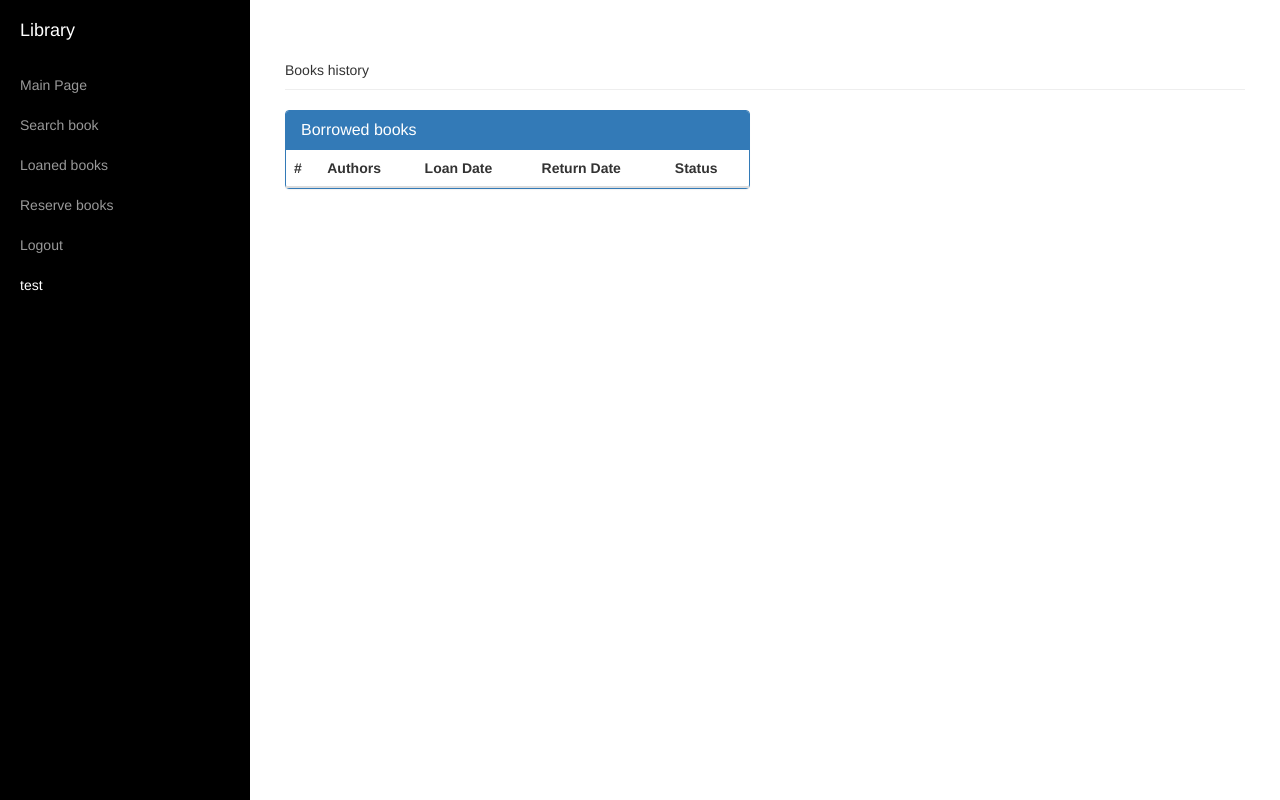
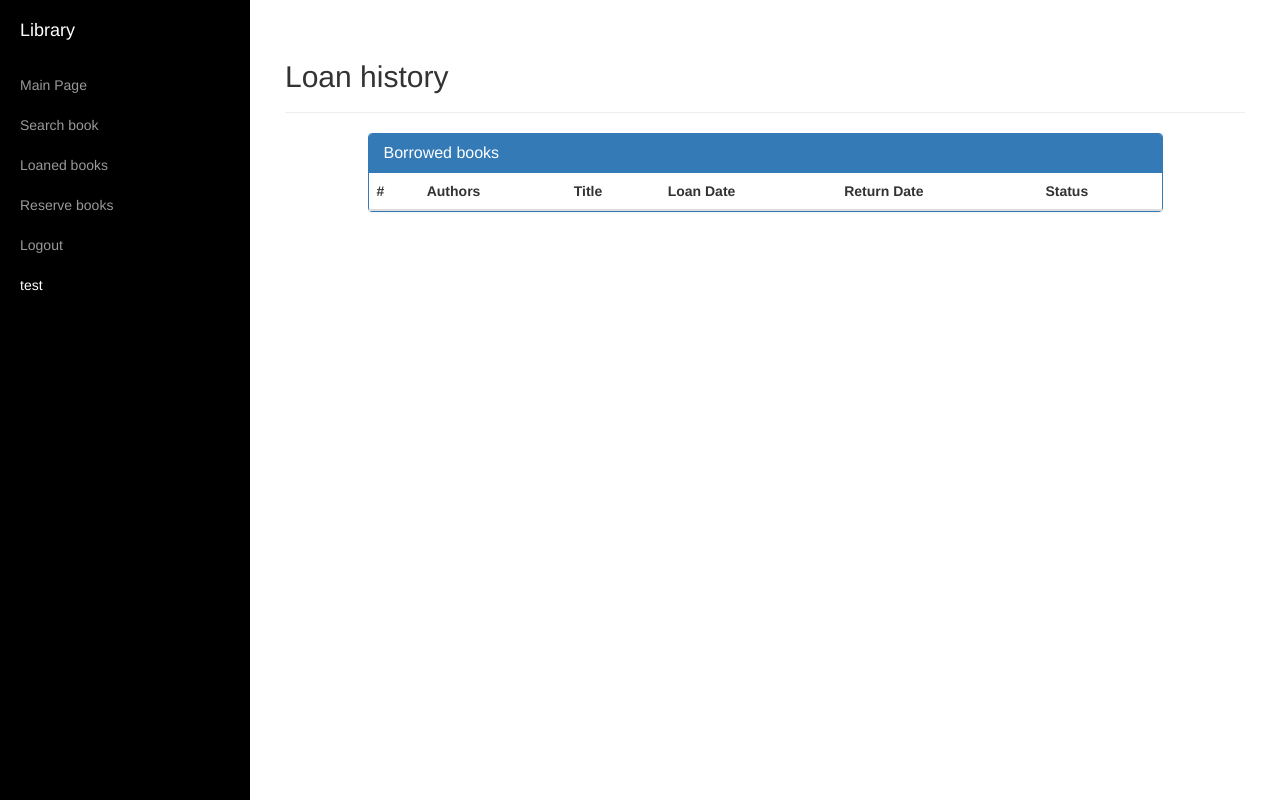
Before and after one commit to xxxnoxisxxx/library, a Django app: page /account/user/test/ in a window 1280 px wide. Run offline with Django 3.2, Linux system fonts and the light colour scheme; a user stored in the database is signed in; data comes from the database, SQL or seed files in the repository; lists and menus that the app fills with data are empty; parts of the project's set-up code (start-up, migrations or seed data) failed here and were passed over; some libraries are stand-ins or nearby versions.

Commit message:
loan works, loan history update

```diff
--- a/account/templates/account/user/detail.html
+++ b/account/templates/account/user/detail.html
@@ -4,10 +4,10 @@
 {% block content %}
 
 <div class="page-header">
-    Books history
+    <h2>Loan history</h2>
 </div>
         <div class="row">
-            <div class="col-md-6">
+            <div class="col-lg-10 col-lg-offset-1">
                 <div class="panel panel-primary">
                     <div class="panel-heading">
                         <h3 class="panel-title">Borrowed books</h3>
@@ -17,22 +17,22 @@
                         <tr>
                             <th>#</th>
                             <th>Authors</th>
+                            <th>Title</th>
                             <th>Loan Date</th>
                             <th>Return Date</th>
                             <th>Status</th>
                         </tr>
                         </thead>
                         <tbody>
-                        {% for loan in user.loans %}
-                            {% for item in loan.items %}
-                                <tr>
+                        {% for loan in request.user.reader.loan_set.all %}
+                        <tr>
                                     <td>{{ forloop.counter }}</td>
-                                    <td>{{ item.authors }}</td>
+                                    <td>{{ loan.items.books }}</td>
+                                    <td> {{ loan.items.books.authors.all|join:", " }}</td>
                                     <td>{{ loan.loan_date }}</td>
                                     <td>{{ loan.return_date }}</td>
-                                    <td>{{ loan.loan_status }}</td>
+                                    <td>1 todo</td>
                                 </tr>
-                            {% endfor %}
                         {% endfor %}
                         </tbody>
                     </table>
--- a/books/templates/bookWrapper.html
+++ b/books/templates/bookWrapper.html
@@ -52,11 +52,7 @@
                 {% for BOOK in books %}
                     <tr>
                         <td>{{ BOOK.publisher }}</td>
-                        <td>
-                        	{% for author in BOOK.authors.all %}
-                        		{{ author }}
-                        	{% endfor %}
-                        </td>
+                        <td>{{ BOOK.authors.all|join:", " }}</td>
                         <td>{{ BOOK.title }}</td>
                         <td>{{ BOOK.isbn }}</td>
                         <td>{{ BOOK.edition }}</td>
--- a/books/templates/loanWrapper.html
+++ b/books/templates/loanWrapper.html
@@ -65,11 +65,7 @@
 <tr>
 	<td><input type="checkbox" name="checkbox" value="{{BOOK.id}}"></td>
 	<td>{{BOOK.publisher}}</td>
-	<td>
-                        	{% for author in BOOK.authors.all %}
-                        		{{ author }}
-                        	{% endfor %}
-        </td>
+	<td>{{BOOK.authors.all|join:", " }}</td>
 	<td>{{BOOK.title}}</td>
 	<td>{{BOOK.isbn}}</td>
 	<td>{{BOOK.edition}}</td>
--- a/books/urls.py
+++ b/books/urls.py
@@ -13,6 +13,6 @@ urlpatterns = [
     url(r'^add_book', AddNewBookView.as_view(), name='add_book'),
     url(r'^edit_book/$', BookListView.as_view(), name='edit_book_list'),
     url(r'^edit_book/(?P<id>\d+)/$', BookUpdate.as_view(), name='book_update'),
-    url(r'^loan/', Loan.as_view(), name='loan'),
+    url(r'^loan/', LoanPostView.as_view(), name='loan'),
 
 ]
```
Also changed, not shown: books/views.py (+10 -6 lines).
